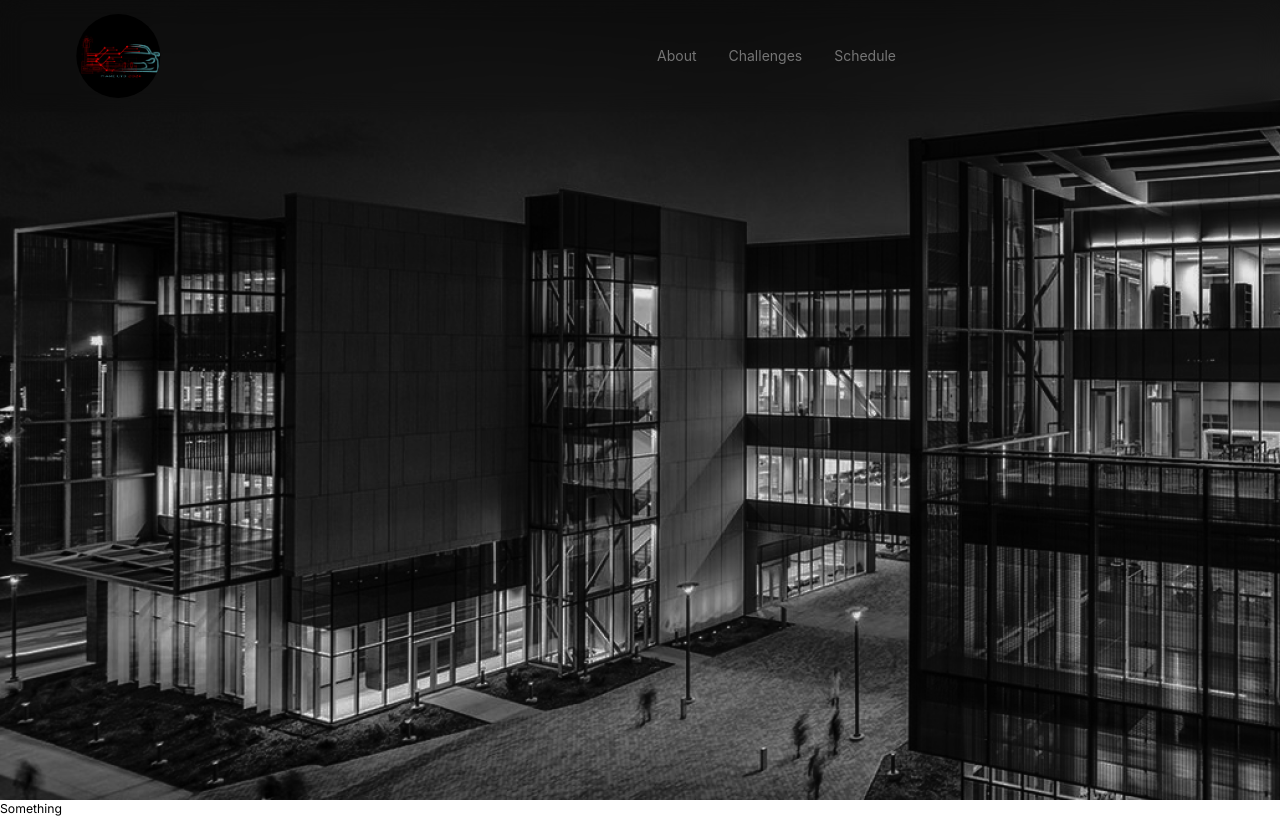
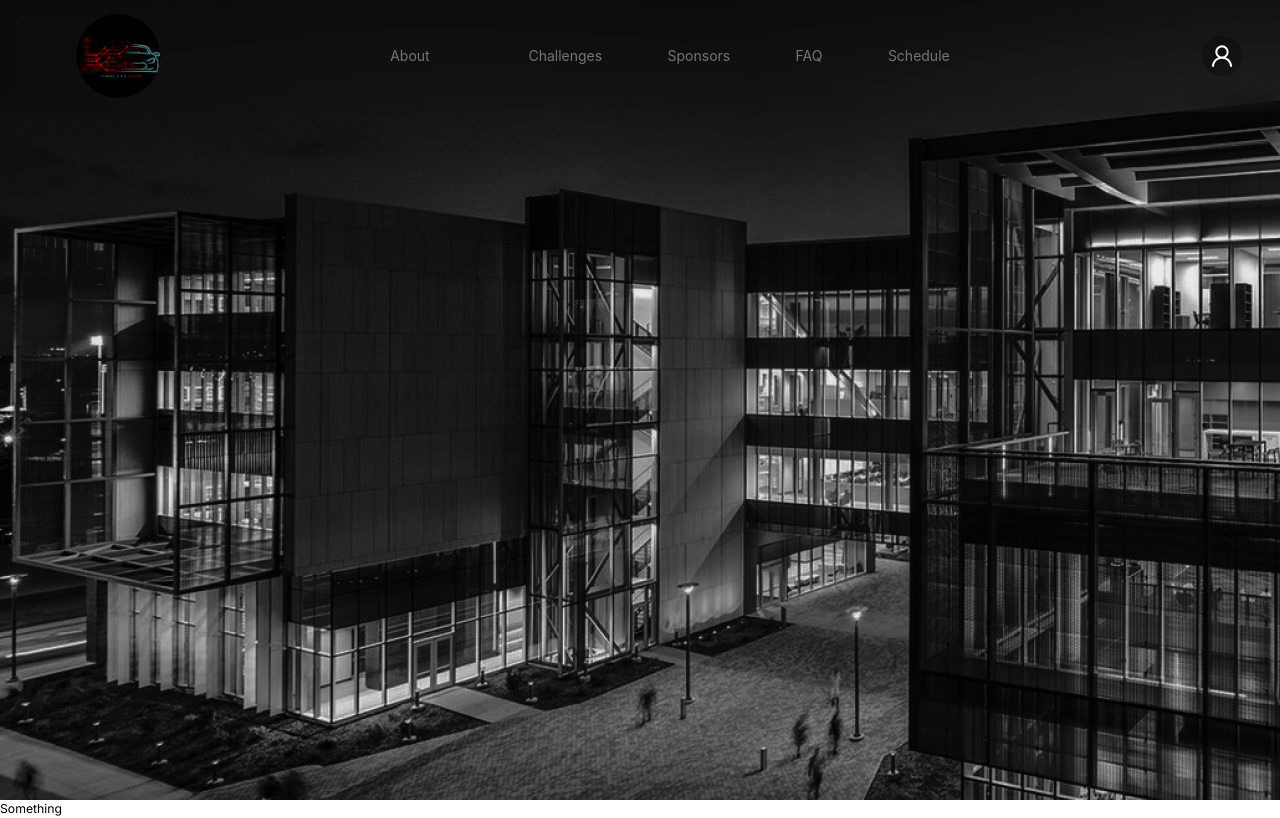
Before and after one commit to DallasFormulaRacing/Make-UTD, a Next.js app: page / in a window 1280 px wide. Built offline with nearby package versions, Linux system fonts and the light colour scheme.

Commit message:
add more links and profile icon

```diff
--- a/app/(Shared-Components)/Navbar.tsx
+++ b/app/(Shared-Components)/Navbar.tsx
@@ -6,11 +6,12 @@ import Image from "next/image";
 import DFRLogo from "public/icon.png";
 import tempLogo from "public/temp_logo.png";
 import type { MenuProps } from "antd";
-import { Menu, Button } from "antd";
+import { Menu, Button, Avatar } from "antd";
 import {
     MenuFoldOutlined,
     MenuUnfoldOutlined,
     MailOutlined,
+    UserOutlined,
 } from "@ant-design/icons";
 
 type MenuItem = Required<MenuProps>["items"][number];
@@ -44,7 +45,7 @@ const items: MenuProps["items"] = [
     getItem(
         <a
             className={"navbarLink"}
-            href="#Challenges"
+            href="#challenges"
             rel="noopener noreferrer"
         >
             Challenges
@@ -53,10 +54,24 @@ const items: MenuProps["items"] = [
         null
     ),
     getItem(
-        <a className={"navbarLink"} href="#Schedule" rel="noopener noreferrer">
+        <a className={"navbarLink"} href="#sponsors" rel="noopener noreferrer">
+            Sponsors
+        </a>,
+        "sub3",
+        null
+    ),
+    getItem(
+        <a className={"navbarLink"} href="#faq" rel="noopener noreferrer">
+            FAQ
+        </a>,
+        "sub4",
+        null
+    ),
+    getItem(
+        <a className={"navbarLink"} href="#schedule" rel="noopener noreferrer">
             Schedule
         </a>,
-        "sub3",
+        "sub5",
         null
     ),
 ];
@@ -65,7 +80,6 @@ const Navbar = (props: Props) => {
     const [navbarToggle, setNavbarToggle] = useState<boolean>(false);
     return (
         <nav className="navbar px-4 py-4 backdrop-blur-md">
-
             <div className="basis-1/6 relative w-auto h-24">
                 <Link href="/" rel="noreferrer">
                     <Image
@@ -79,13 +93,17 @@ const Navbar = (props: Props) => {
                 </Link>
             </div>
 
-            <div className="ml-auto w-0 invisible md:min-w-[625px] md:visible">
+            <div className="mx-auto w-0 invisible md:min-w-[625px] md:visible">
                 <Menu
                     mode="horizontal"
                     theme="dark"
                     items={items}
-                    className="flex items-end"
+                    className="flex items-center justify-between"
                 />
+            </div>
+
+            <div className="w-0 invisible md:min-w-[50px] md:visible ml-auto mr-4">
+                <Avatar shape="circle" size="large" icon={<UserOutlined />} />
             </div>
 
             <div className="block ml-auto md:hidden">
```
